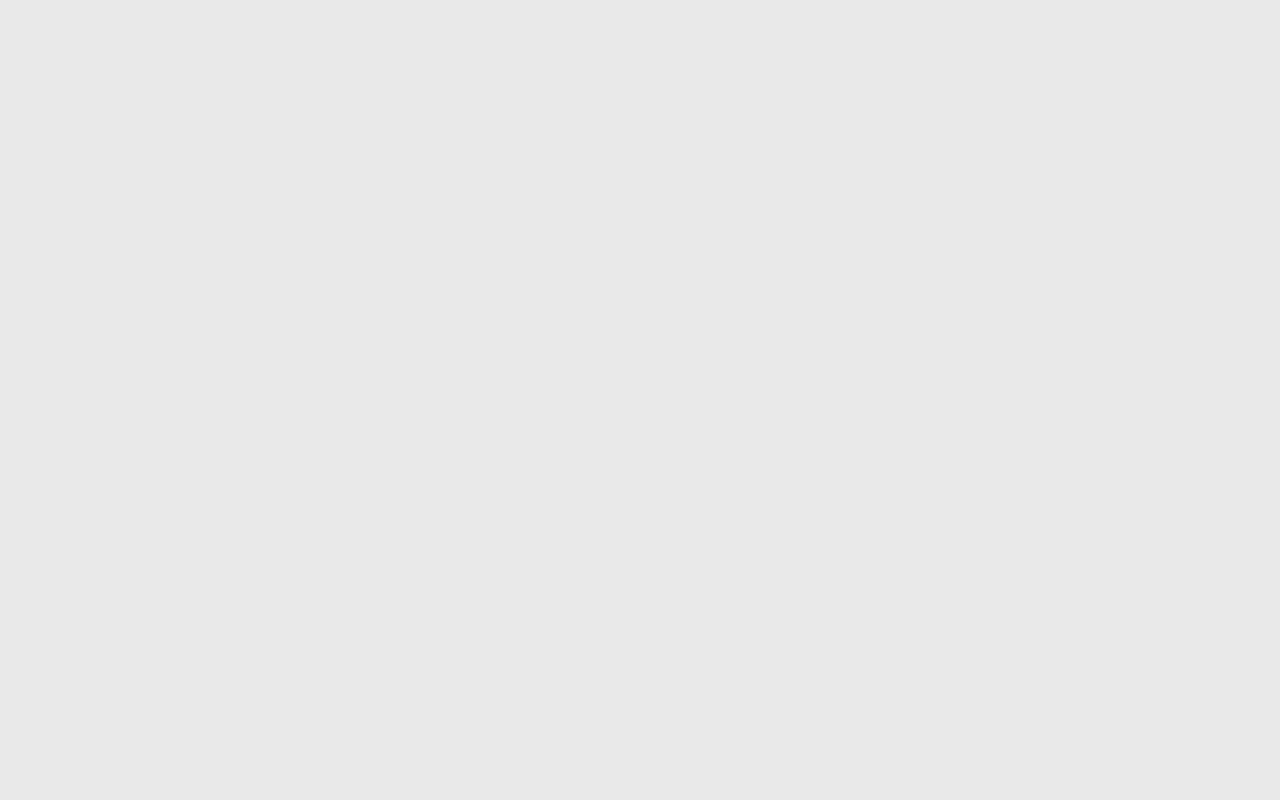
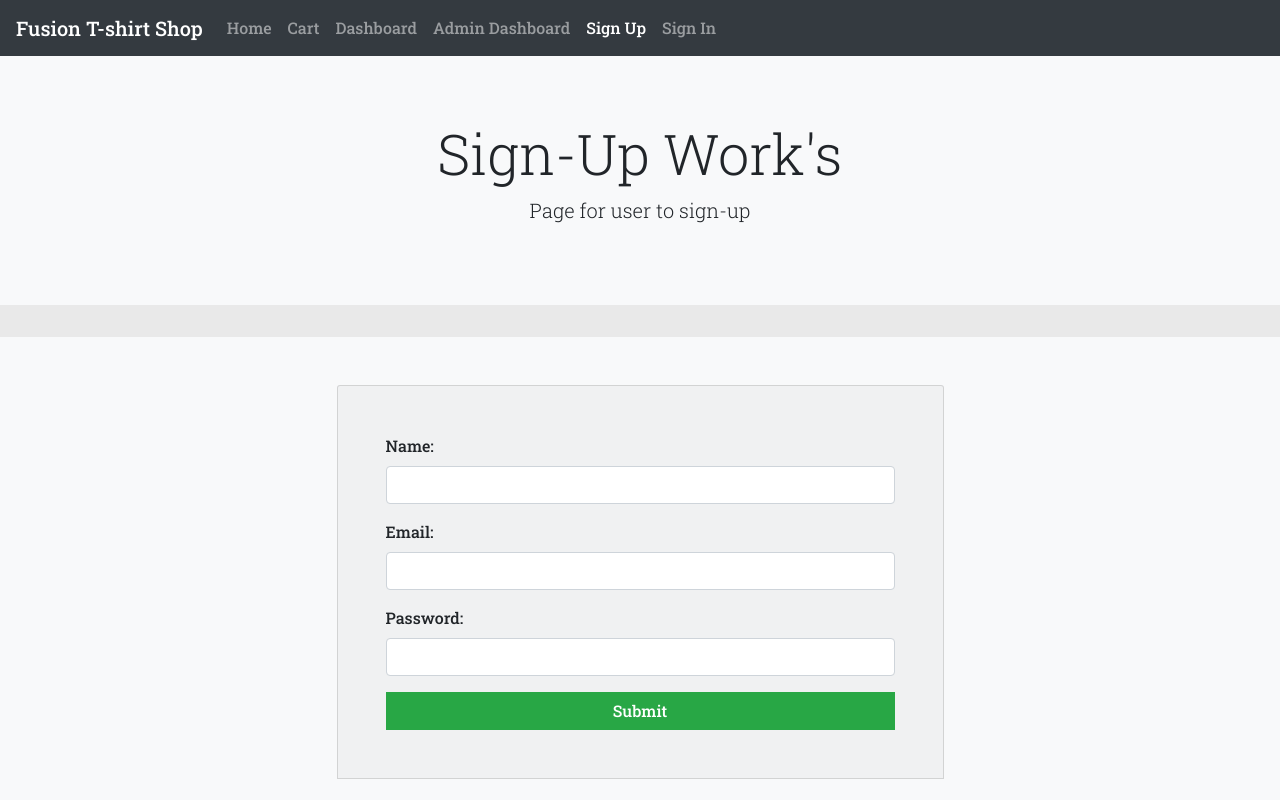
Before and after one commit to AherRahul/Online-TShirts-Shop, a React (Create React App) app in the folder projfrontend/: page /sign-up in a window 1280 px wide. Shown: the top 800 px of the page. Built offline with nearby package versions, Linux system fonts and the light colour scheme.

Commit message:
Authentication sckeleton created

```diff
--- a/projfrontend/src/Routes.js
+++ b/projfrontend/src/Routes.js
@@ -1,12 +1,16 @@
 import React from 'react'
 import { BrowserRouter, Switch, Route } from 'react-router-dom';
 import Home from './core/Home';
+import Signin from './user/Signin';
+import Signup from './user/Signup';
 
 const Routes = () => {
     return (
         <BrowserRouter>
             <Switch>
                 <Route path="/" exact component={Home} />
+                <Route path="/sign-in" exact component={Signin} />
+                <Route path="/sign-up" exact component={Signup} />
             </Switch>
         </BrowserRouter>
     )
--- a/projfrontend/src/core/Base.js
+++ b/projfrontend/src/core/Base.js
@@ -1,13 +1,16 @@
-import React, { Children } from 'react'
+import React, { Children } from 'react';
+import Menu from './Menu';
 
 const Base = ({
     title = "My Title",
     descriptions = "My Description",
-    ClassName = "bg-light p-4",
+    ClassName = "bg-light p-5",
     children
 }) => {
     return (
         <div>
+            <Menu></Menu>
+
             <div className="container-fluid p-0">
                 <div className="jumbotron bg-light text-center">
                     <h2 className="display-4">{title}</h2>
@@ -23,7 +26,7 @@ const Base = ({
             <footer className="footer bg-light mt-auto py-3 p-0">
                 <div className="container-fluid bg-light text-center p-3">
                     <h4>If u got any question, feel free to ask</h4>
-                    <button className="btn btn-warning btn-lg">Contact Us</button>
+                    <button className="btn btn-warning btn-lg my-3">Contact Us</button>
                 </div>
                 <div className="container">
                     <span className="text-muted">
--- a/projfrontend/src/core/Home.js
+++ b/projfrontend/src/core/Home.js
@@ -8,10 +8,17 @@ export default function Home() {
     //console.log("API is", API);
 
     return (
-        <Base title="Home Page">
+        <Base title="Home Page" descriptions="Welcome to the T-shirt store">
+            <h1 className="pb-5">Hello World, This is Rahul Aher's App</h1>
             <div className="row">
-                <div className="">
-
+                <div className="col-4">
+                    <button className="btn btn-success">Test</button>
+                </div>
+                <div className="col-4">
+                    <button className="btn btn-success">Test</button>
+                </div>
+                <div className="col-4">
+                    <button className="btn btn-success">Test</button>
                 </div>
             </div>
         </Base>
--- /dev/null
+++ b/projfrontend/src/core/Menu.js
@@ -0,0 +1,68 @@
+import React from 'react';
+import { Link,  withRouter } from 'react-router-dom';
+
+
+const currentTab = (history, path) => {
+    if ( history.location.pathname === path ) {
+        history.location.pathName = path;
+        return 'nav-item active';
+    } else {
+        history.location.pathName = path;
+        return 'nav-item';
+    }
+};
+
+
+const Menu = (
+        {
+            history
+        }
+    ) => {
+    return (
+        <div>
+            <nav className="navbar navbar-expand-lg navbar-dark bg-dark">
+                <a className="navbar-brand" href="#">Fusion T-shirt Shop</a>
+                <button className="navbar-toggler" type="button" data-toggle="collapse" data-target="#navbarSupportedContent" aria-controls="navbarSupportedContent" aria-expanded="false" aria-label="Toggle navigation">
+                    <span className="navbar-toggler-icon"></span>
+                </button>
+
+                <div className="collapse navbar-collapse" id="navbarSupportedContent">
+                    <ul className="navbar-nav mr-auto">
+                        <li className={ currentTab(history, "/") }>
+                            <Link className="nav-link" to="/">
+                                Home
+                            </Link>
+                        </li>
+                        <li className={currentTab(history, "/cart")}>
+                            <Link className="nav-link" to="/cart">
+                                Cart
+                            </Link>
+                        </li>
+                        <li className={currentTab(history, "/user/dashboard")}>
+                            <Link className="nav-link" to="/user/dashboard">
+                                Dashboard
+                            </Link>
+                        </li>
+                        <li className={currentTab(history, "/admin/dashboard")}>
+                            <Link className="nav-link" to="/admin/dashboard">
+                                Admin Dashboard
+                            </Link>
+                        </li>
+                        <li className={currentTab(history, "/sign-up")}>
+                            <Link className="nav-link" to="/sign-up">
+                                Sign Up
+                            </Link>
+                        </li>
+                        <li className={currentTab(history, "/sign-in")}>
+                            <Link className="nav-link" to="/sign-in">
+                                Sign In
+                            </Link>
+                        </li>
+                    </ul>
+                </div>
+            </nav>
+        </div>
+     );
+}
+
+export default withRouter(Menu);
--- a/projfrontend/src/styles.css
+++ b/projfrontend/src/styles.css
@@ -9,4 +9,12 @@
 body {
   font-family: 'Roboto Slab', serif;
   background: #e9e9e9;
+
 }
+
+.footer {
+  position: relative;
+  bottom: 0px;
+  right: 0px;
+  left: 0px;
+}
--- a/projfrontend/src/user/Signin.js
+++ b/projfrontend/src/user/Signin.js
@@ -0,0 +1,43 @@
+import React, { useState } from 'react';
+import Base from "../core/Base";
+import {Link} from "react-router-dom";
+
+const Signin = () => {
+
+    const signInForm = () => {
+        return (
+            <div className="row">
+                <div className="col-md-6 offset-sm-3 text-left border-1 card p-5 card-header">
+                    <form>
+
+                        <div className="form-group">
+                            <label >
+                                Email:
+                            </label>
+
+                            <input type="email" className="form-control" required />
+                        </div>
+
+                        <div className="form-group">
+                            <label >
+                                Password:
+                            </label>
+
+                            <input type="password" className="form-control" required />
+                        </div>
+
+                        <button className="btn btn-success btn-block">Submit</button>
+                    </form>
+                </div>
+            </div>
+        )
+    };
+
+    return (
+        <Base title="Sign-In Work's" descriptions="Sign-In Page Description">
+            {signInForm()}
+        </Base>
+     );
+}
+
+export default Signin;
--- a/projfrontend/src/user/Signup.js
+++ b/projfrontend/src/user/Signup.js
@@ -0,0 +1,66 @@
+import React, { userState, useState } from "react";
+import Base from "../core/Base";
+import { Link } from "react-router-dom";
+
+const Signup = () => {
+
+    const [values, setValues] = useState({
+        name: "",
+        email: "",
+        password: "",
+        error: "",
+        success: false
+    });
+
+    // Destructuring values object
+    const { name, email, password, success } = values;
+
+    const handleChange = name => event => {
+        setValues({...values, error: false, [name]: event.target.value});
+    }
+
+    const signUpForm = () => {
+        return (
+            <div className="row">
+                <div className="col-md-6 offset-sm-3 text-left border-1 card p-5 card-header">
+                    <form>
+                        <div className="form-group">
+                            <label >
+                                Name:
+                            </label>
+
+                            <input type="text" className="form-control" required onChange={handleChange("name")} />
+                        </div>
+
+                        <div className="form-group">
+                            <label >
+                                Email:
+                            </label>
+
+                            <input type="email" className="form-control" required onChange={handleChange("email")} />
+                        </div>
+
+                        <div className="form-group">
+                            <label >
+                                Password:
+                            </label>
+
+                            <input type="password" className="form-control" required onChange={handleChange("password")} />
+                        </div>
+
+                        <button className="btn btn-success btn-block">Submit</button>
+                    </form>
+                </div>
+            </div>
+        )
+    };
+
+    return (
+
+        <Base title="Sign-Up Work's" descriptions="Page for user to sign-up">
+            {signUpForm()}
+        </Base>
+     );
+}
+
+export default Signup;
```
Also changed, not shown: projfrontend/src/auth/helper/index.js (+73 -0 lines).
